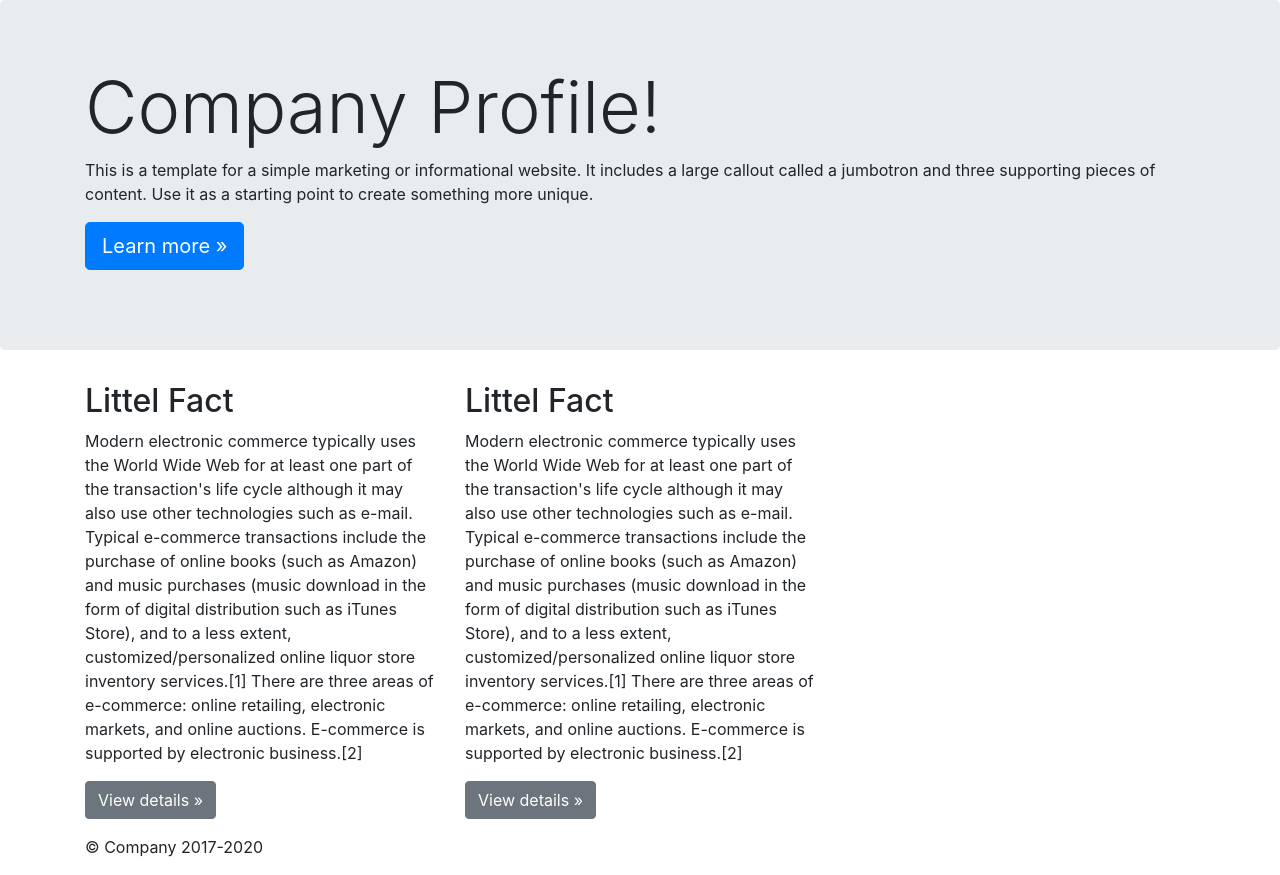
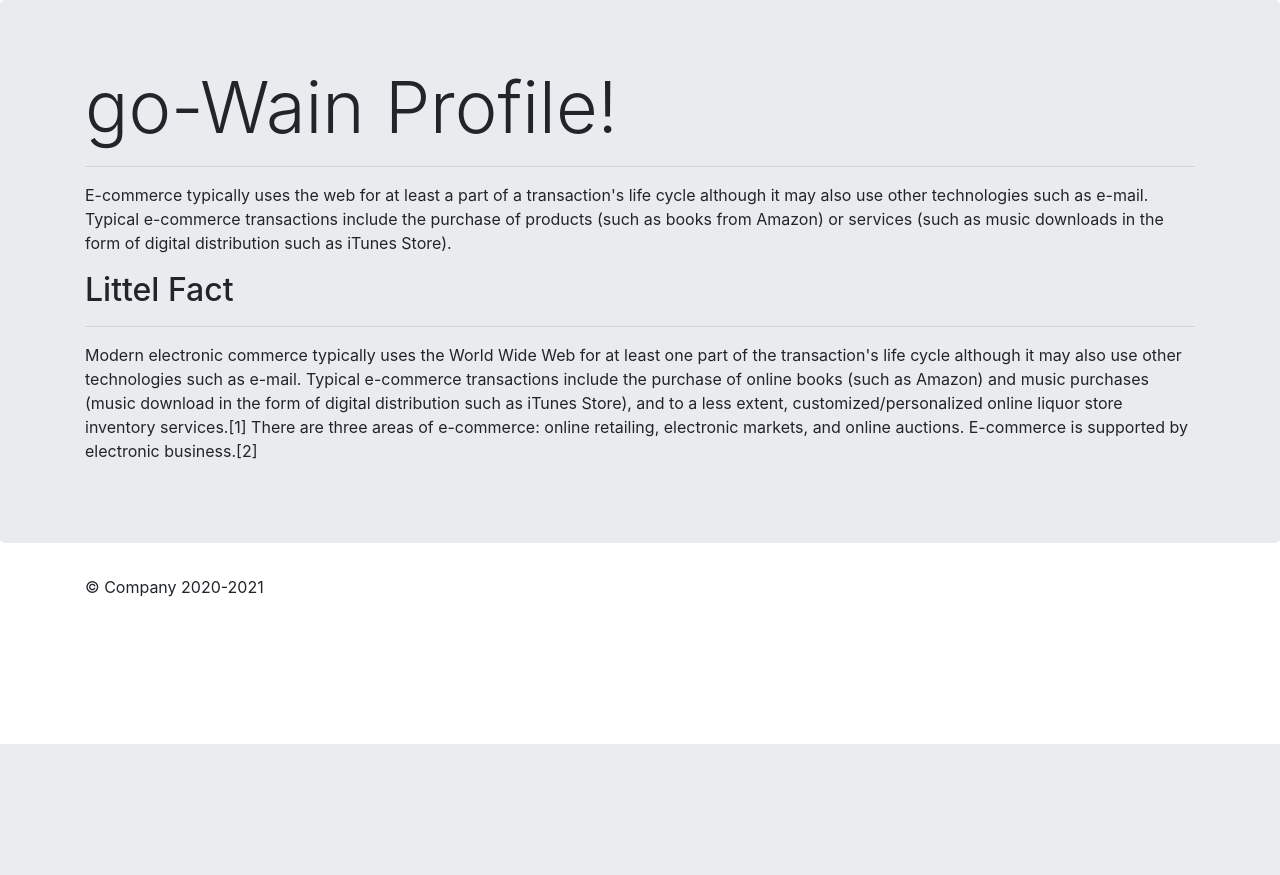
Before and after one commit to Nishant-007-Hub/go_Wain, a Django app: page /companydetails/ in a window 1280 px wide. Shown: the part 56-931 px from the top of the page. After the commit the page ends 800 px from the top, so only its background shows below. Run offline with Django 3.2, Linux system fonts and the light colour scheme; some libraries are stand-ins or nearby versions.

Commit message:
companydetails change

```diff
--- a/go_Wain/templates/companydetails.html
+++ b/go_Wain/templates/companydetails.html
@@ -7,38 +7,29 @@
   <!-- Main jumbotron for a primary marketing message or call to action -->
   <div class="jumbotron">
     <div class="container">
-      <h1 class="display-3">Company Profile!</h1>
-      <p>This is a template for a simple marketing or informational website. It includes a large callout called a jumbotron and three supporting pieces of content. Use it as a starting point to create something more unique.</p>
-      <p><a class="btn btn-primary btn-lg" href="#" role="button">Learn more &raquo;</a></p>
-    </div>
-  </div>
+      <h1 class="display-3"> go-Wain Profile!</h1>
+      <hr>
+      <p>E-commerce typically uses the web for at least a part of a transaction's life cycle although it may also use other technologies such as e-mail. Typical e-commerce transactions include the purchase of products (such as books from Amazon) or services (such as music downloads in the form of digital distribution such as iTunes Store).</p>
+      <p>
 
-  <div class="container">
-    <!-- Example row of columns -->
-    <div class="row">
-      <div class="col-md-4">
         <h2>Littel Fact</h2>
-        <p>Modern electronic commerce typically uses the World Wide Web for at least one part of the transaction's life cycle although it may also use other technologies such as e-mail. Typical e-commerce transactions include the purchase of online books (such as Amazon) and music purchases (music download in the form of digital distribution such as iTunes Store), and to a less extent, customized/personalized online liquor store inventory services.[1] There are three areas of e-commerce: online retailing, electronic markets, and online auctions. E-commerce is supported by electronic business.[2] </p>
-        <p><a class="btn btn-secondary" href="#" role="button">View details &raquo;</a></p>
-      </div>
-      <div class="col-md-4">
-        <h2>Littel Fact</h2>
-        <p>Modern electronic commerce typically uses the World Wide Web for at least one part of the transaction's life cycle although it may also use other technologies such as e-mail. Typical e-commerce transactions include the purchase of online books (such as Amazon) and music purchases (music download in the form of digital distribution such as iTunes Store), and to a less extent, customized/personalized online liquor store inventory services.[1] There are three areas of e-commerce: online retailing, electronic markets, and online auctions. E-commerce is supported by electronic business.[2] </p>
-        <p><a class="btn btn-secondary" href="#" role="button">View details &raquo;</a></p>
-      </div>
+        <hr>
+        <p alian="">Modern electronic commerce typically uses the World Wide Web for at least one part of the transaction's life cycle although it may also use other technologies such as e-mail. Typical e-commerce transactions include the purchase of online books (such as Amazon) and music purchases (music download in the form of digital distribution such as iTunes Store), and to a less extent, customized/personalized online liquor store inventory services.[1] There are three areas of e-commerce: online retailing, electronic markets, and online auctions. E-commerce is supported by electronic business.[2] </p>
     </div>
   </div>
 </main>
 
     <footer class="container">
-  <p>&copy; Company 2017-2020</p>
-</footer>
-<script src="https://code.jquery.com/jquery-3.5.1.slim.min.js" integrity="sha384-DfXdz2htPH0lsSSs5nCTpuj/zy4C+OGpamoFVy38MVBnE+IbbVYUew+OrCXaRkfj" crossorigin="anonymous"></script>
-      <script>window.jQuery || document.write('<script src="/docs/4.5/assets/js/vendor/jquery.slim.min.js"><\/script>')</script><script src="/docs/4.5/dist/js/bootstrap.bundle.min.js" integrity="sha384-LtrjvnR4Twt/qOuYxE721u19sVFLVSA4hf/rRt6PrZTmiPltdZcI7q7PXQBYTKyf" crossorigin="anonymous"></script>
+  <p>&copy; Company 2020-2021</p>
+    </footer>
 
-<script>
-  document.getElementById("profile").setAttribute("class","nav-link active")
-  document.getElementById("nav").setAttribute("class","navbar navbar-expand-lg navbar-dark bg-primary")
-</script>
 
 {% endblock %}
+
+{% block js %}
+<script>
+
+document.getElementById("profile").setAttribute("class", "nav-link active")
+
+</script>
+{% endblock js %}
```
